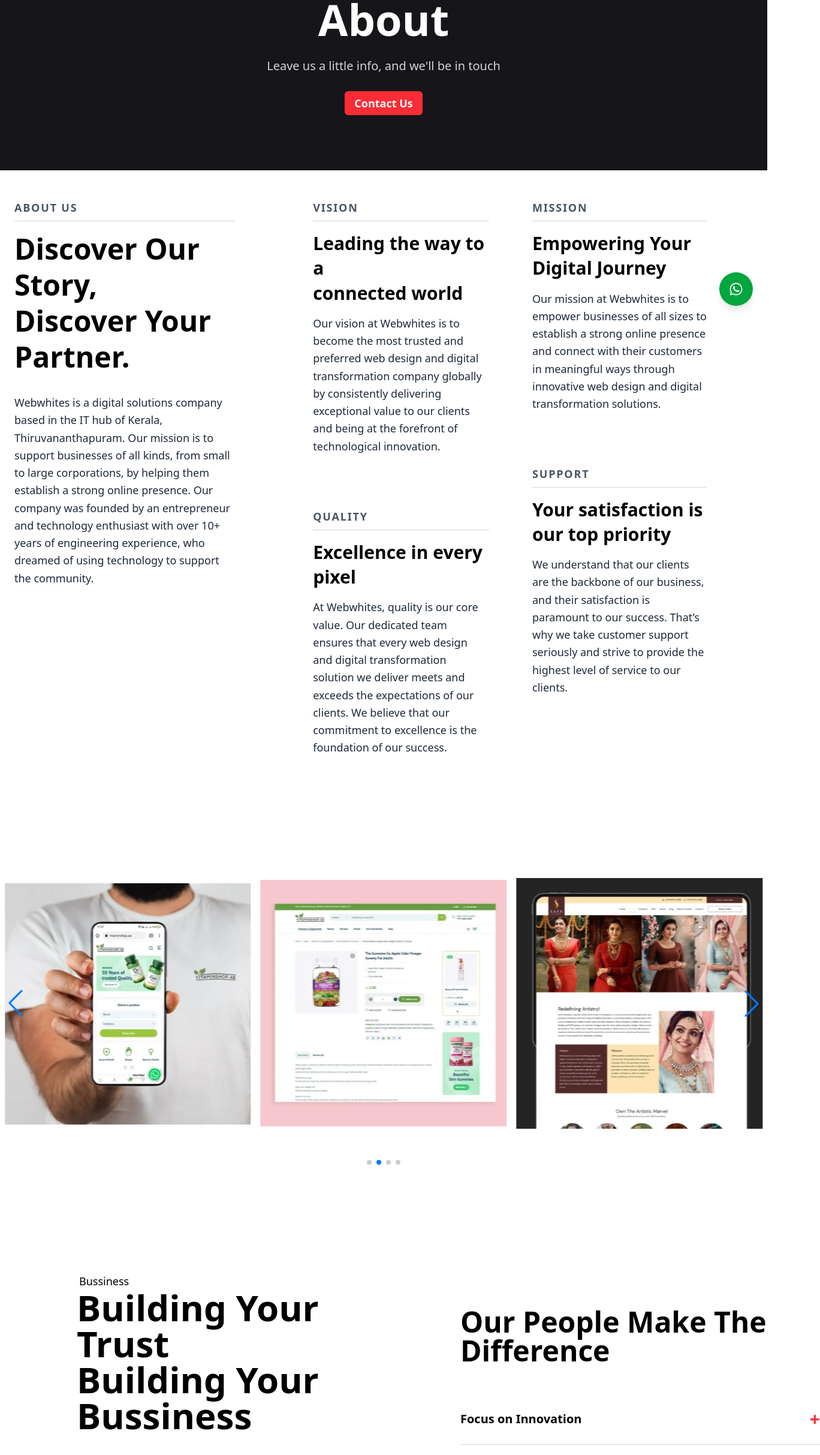
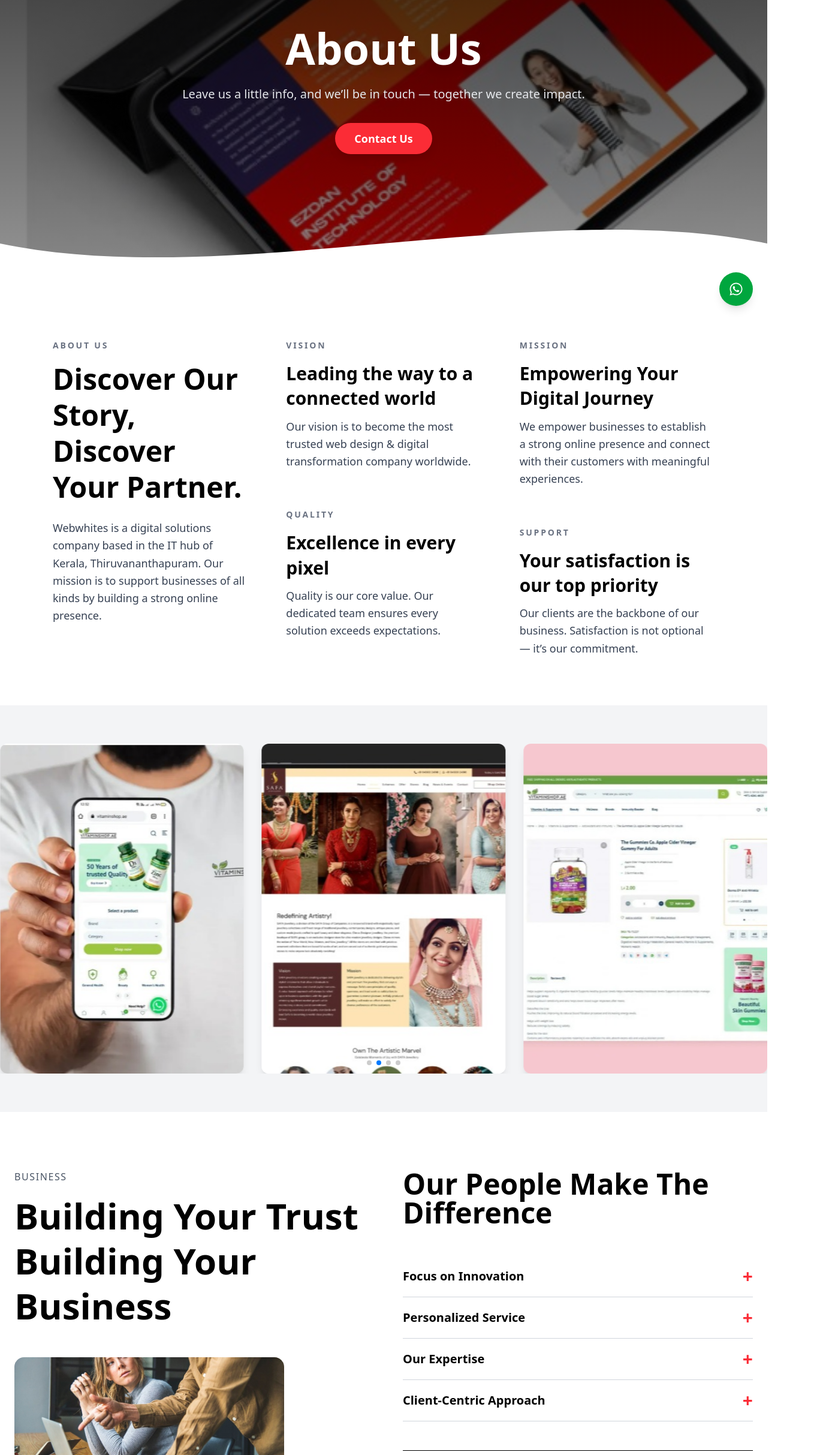
Before and after one commit to Shahab-16/DevXcops, a React (Vite) app in the folder client/: page /about in a window 1280 px wide. Shown: the part 266-2692 px from the top of the page at 60% size, 1368 px wide, since content can reach past the window. Built offline with nearby package versions, Linux system fonts and the light colour scheme.

Commit message:
updated about page

```diff
--- a/client/src/pages/About.jsx
+++ b/client/src/pages/About.jsx
@@ -1,236 +1,197 @@
-import React from "react";
+import React, { useState } from "react";
+import { useNavigate } from "react-router-dom";
+
 import { Swiper, SwiperSlide } from "swiper/react";
-import { Autoplay, Pagination, Navigation } from "swiper/modules";
-import { useState } from "react";
-import { useNavigate } from "react-router-dom";
+import { Autoplay, Pagination } from "swiper/modules";
+
 import img1 from "../assets/img1.jpg";
 import img3 from "../assets/img3.jpg";
 import img4 from "../assets/img4.jpg";
 import img5 from "../assets/img5.jpg";
-import image1 from "../assets/image1.jpg"
+import image1 from "../assets/image1.jpg";
+
 import "swiper/css";
 import "swiper/css/pagination";
-import "swiper/css/navigation";
 
 const About = () => {
-  const navigate=useNavigate();
+  const navigate = useNavigate();
+
   return (
     <div className="flex flex-col">
-      <div className="bg-[#161519] text-white flex justify-center items-center h-[550px]">
-        <div className="mt-[170px] flex flex-col justify-center items-center gap-5 ">
-          <h1 className="font-bold text-7xl">About</h1>
-          <p className="text-gray-300 text-xl py-2">Leave us a little info, and we'll be in touch</p>
-          <button onClick={()=>navigate('/contact')} className="hover:cursor-pointer hover:bg-red-600   bg-red-500 text-white px-4 py-1.5 rounded-md text-lg font-bold"> Contact Us</button>
+
+      {/* ================= HERO SECTION (UPDATED DESIGN) ================= */}
+      <section className="relative h-[680px] w-full overflow-hidden mt-18">
+
+        {/* Background Image */}
+        <div className="absolute inset-0">
+          <img
+            src={img1}
+            className="w-full h-full object-cover"
+            alt="about"
+          />
+        </div>
+
+        {/* Overlay */}
+        <div className="absolute inset-0 bg-gradient-to-b from-black/80 via-black/60 to-black/40"></div>
+
+        {/* Content */}
+        <div className="relative z-10 flex flex-col items-center justify-center text-center text-white h-full px-6">
+
+          <h1 className="text-7xl font-extrabold drop-shadow-xl leading-tight">
+            About Us
+          </h1>
+
+          <p className="text-gray-200 text-xl mt-4 max-w-2xl leading-relaxed">
+            Leave us a little info, and we’ll be in touch — together we create impact.
+          </p>
+
+          <button
+            onClick={() => navigate("/contact")}
+            className="mt-8 bg-red-500 hover:bg-red-600 px-8 py-3 rounded-full text-lg font-bold shadow-lg transition-all duration-300"
+          >
+            Contact Us
+          </button>
+        </div>
+
+        {/* Curve Bottom */}
+        <div className="absolute bottom-0 left-0 w-full overflow-hidden leading-none">
+          <svg
+            viewBox="0 0 500 150"
+            preserveAspectRatio="none"
+            className="w-full h-[120px]"
+          >
+            <path
+              d="M0.00,49.98 C150.00,150.00 349.74,-49.98 500.00,49.98 L500.00,150.00 L0.00,150.00 Z"
+              className="fill-white"
+            ></path>
+          </svg>
+        </div>
+      </section>
+
+
+      {/* ================= ABOUT 3 COLUMN ================= */}
+      <section className="max-w-6xl mx-auto px-6 py-20 grid lg:grid-cols-3 gap-16">
+
+        {/* ABOUT US */}
+        <div>
+          <SectionLabel>ABOUT US</SectionLabel>
+
+          <SectionHeading>
+            Discover Our Story, Discover Your Partner.
+          </SectionHeading>
+
+          <SectionText>
+            Webwhites is a digital solutions company based in the IT hub of
+            Kerala, Thiruvananthapuram. Our mission is to support businesses
+            of all kinds by building a strong online presence.
+          </SectionText>
+        </div>
+
+        {/* VISION + QUALITY */}
+        <div>
+          <SectionLabel>VISION</SectionLabel>
+          <SectionSubhead>Leading the way to a connected world</SectionSubhead>
+          <SectionText>
+            Our vision is to become the most trusted web design & digital
+            transformation company worldwide.
+          </SectionText>
+
+          <div className="mt-16">
+            <SectionLabel>QUALITY</SectionLabel>
+            <SectionSubhead>Excellence in every pixel</SectionSubhead>
+            <SectionText>
+              Quality is our core value. Our dedicated team ensures every
+              solution exceeds expectations.
+            </SectionText>
           </div>
         </div>
-      <div className="container mx-auto px-6 py-12">
-        <div className="grid md:grid-cols-3 gap-16">
 
-          {/* LEFT — ABOUT */}
+        {/* MISSION + SUPPORT */}
         <div>
-            <h5 className="text-lg font-semibold tracking-widest text-gray-600 mb-4 border-b border-gray-300 pb-2">
-              ABOUT US
-            </h5>
+          <SectionLabel>MISSION</SectionLabel>
+          <SectionSubhead>Empowering Your Digital Journey</SectionSubhead>
+          <SectionText>
+            We empower businesses to establish a strong online presence
+            and connect with their customers with meaningful experiences.
+          </SectionText>
 
-            <h1 className="text-5xl font-bold leading-tight mb-8">
-              Discover Our Story,<br />
-              Discover Your<br />
-              Partner.
-            </h1>
-
-            <p className="text-gray-800 text-lg leading-relaxed">
-              Webwhites is a digital solutions company based in the IT hub of
-              Kerala, Thiruvananthapuram. Our mission is to support
-              businesses of all kinds, from small to large corporations, by
-              helping them establish a strong online presence. Our company
-              was founded by an entrepreneur and technology enthusiast
-              with over 10+ years of engineering experience, who dreamed of
-              using technology to support the community.
-            </p>
-          </div>
-
-          {/* MIDDLE — VISION */}
-          <div className=" w-[294px] ml-[18%]">
-            <h5 className="text-lg font-semibold tracking-widest text-gray-600 mb-4 border-b border-gray-300 pb-2">
-              VISION
-            </h5>
-
-            <h3 className="text-3xl font-bold leading-snug mb-4">
-              Leading the way to a<br />
-              connected world
-            </h3>
-
-            <p className="text-gray-800 text-lg leading-relaxed">
-              Our vision at Webwhites is to become the most trusted and
-              preferred web design and digital transformation company
-              globally by consistently delivering exceptional value to our
-              clients and being at the forefront of technological innovation.
-            </p>
-            <h5 className="text-lg font-semibold tracking-widest text-gray-600 mb-4 border-b border-gray-300 pb-2 mt-[30%]">
-              QUALITY
-            </h5>
-            <h3 className="text-3xl font-bold leading-snug mb-4">Excellence in every pixel</h3>
-            <p className="text-gray-800 text-lg leading-relaxed">
-              At Webwhites, quality is our core value. Our dedicated team ensures
-              that every web design and digital transformation solution we deliver
-              meets and exceeds the expectations of our clients. We believe that our
-              commitment to excellence is the foundation of our success.
-
-            </p>
-          </div>
-
-          {/* RIGHT — MISSION */}
-          <div className=" w-[291px]">
-            <h5 className="text-lg font-semibold tracking-widest text-gray-600 mb-4 border-b border-gray-300 pb-2">
-              MISSION
-            </h5>
-
-            <h3 className="text-3xl font-bold leading-snug mb-4">
-              Empowering Your<br />
-              Digital Journey
-            </h3>
-
-            <p className="text-gray-800 text-lg leading-relaxed">
-              Our mission at Webwhites is to empower businesses of all
-              sizes to establish a strong online presence and connect with
-              their customers in meaningful ways through innovative web
-              design and digital transformation solutions.
-            </p>
-            <h5 className="text-lg font-semibold tracking-widest text-gray-600 mb-4 border-b border-gray-300 pb-2 mt-[30%]">
-              SUPPORT
-            </h5>
-            <h3 className="text-3xl font-bold leading-snug mb-4">Your satisfaction is
-              our top priority
-            </h3>
-            <p className="text-gray-800 text-lg leading-relaxed">
-              We understand that our clients are the backbone of our business, and
-              their satisfaction is paramount to our success. That’s why we take
-              customer support seriously and strive to provide the highest level of
-              service to our clients.
-
-            </p>
-          </div>
-
+          <div className="mt-16">
+            <SectionLabel>SUPPORT</SectionLabel>
+            <SectionSubhead>Your satisfaction is our top priority</SectionSubhead>
+            <SectionText>
+              Our clients are the backbone of our business. Satisfaction is
+              not optional — it’s our commitment.
+            </SectionText>
           </div>
         </div>
-      <div className="container mx-auto  py-20">
+      </section>
+
+      {/* ================= SLIDER ================= */}
+      <section className="bg-gray-100 py-16">
+        <div className="max-w-7xl mx-auto">
           <Swiper
-          modules={[Autoplay, Pagination, Navigation]}
+            modules={[Autoplay, Pagination]}
             slidesPerView={3}
             loop={true}
             pagination={{ clickable: true }}
-          navigation={true}
-          autoplay={{ delay: 2500, disableOnInteraction: false }}
-          className=""
+            autoplay={{ delay: 3000 }}
+            spaceBetween={30}
           >
-          <SwiperSlide>
-            <div className="flex justify-center">
-              <div className="bg-white p-2 overflow-hidden">
+            {[img1, img3, img4, img5].map((src, i) => (
+              <SwiperSlide key={i}>
+                <div className="rounded-xl overflow-hidden shadow-lg bg-white">
                   <img
-                  src={img1}
-                  alt="Portfolio"
-                  className="mx-auto h-[550px] w-auto object-contain"
+                    src={src}
+                    className="object-cover w-full h-[550px]"
+                    alt="portfolio"
                   />
                 </div>
-            </div>
               </SwiperSlide>
-          <SwiperSlide>
-            <div className="flex justify-center">
-              <div className="bg-white p-2 overflow-hidden">
-                <img
-                  src={img3}
-                  alt="Portfolio"
-                  className="mx-auto h-[550px] w-auto object-contain"
-                />
-              </div>
-            </div>
-          </SwiperSlide>
-          <SwiperSlide>
-            <div className="flex justify-center">
-              <div className="bg-white p-2 overflow-hidden">
-                <img
-                  src={img5}
-                  alt="Portfolio"
-                  className="mx-auto h-[550px] w-auto object-contain"
-                />
-              </div>
-            </div>
-          </SwiperSlide>
-
-          <SwiperSlide>
-            <div className="flex justify-center">
-              <div className="bg-white p-2 overflow-hidden">
-                <img
-                  src={img4}
-                  alt="Portfolio"
-                  className="mx-auto h-[550px] w-auto object-contain"
-                />
-              </div>
-            </div>
-          </SwiperSlide>
+            ))}
           </Swiper>
         </div>
-      <div className="grid grid-cols-2 items-center">
-        {/* image */}
-        <div className=" h-[950px]">
-          <div className="flex flex-col ml-[20%]">
-            <h3 className="ml-1 text-lg">Bussiness</h3>
-            <h2 className="font-bold text-6xl">Building Your Trust</h2>
-            <h2 className="font-bold text-6xl">Building Your Bussiness</h2>
-          </div>
-          <div className="ml-0 mt-[10%]">
-            <img className="h-[400px] " src={image1} alt="" />
-          </div>
-          <div className="w-full flex justify-between mt-[10%] px-[8%]">
+      </section>
 
-            {/* LEFT SIDE */}
-            <div>
-              <h3 className="text-lg tracking-widest uppercase text-gray-600">
-                Customer Satisfaction
-              </h3>
-              <h1 className="text-5xl font-semibold  mt-3">
-                Check the reviews from our happy customers.
+      {/* ================= BUSINESS SECTION ================= */}
+      <section className="max-w-7xl mx-auto py-24 grid md:grid-cols-2 px-6 gap-16">
+
+        {/* LEFT TEXT */}
+        <div className="">
+          <h3 className="uppercase text-gray-600 tracking-widest">Business</h3>
+          <h1 className="text-6xl font-bold leading-tight mt-4">
+            Building Your Trust<br />Building Your Business
           </h1>
-            </div>
+
+          <img src={image1} className="mt-12 rounded-2xl w-[450px]" />
         </div>
 
-
-        </div>
-        {/* table*/}
-        <div className="mb-[10%] mt-[10%] ml-[20%]">
-          <div className="w-[600px] mx-auto mt-20 mb-[10%]">
-            <h1 className="font-semibold text-5xl mb-12">
+        {/* RIGHT ACCORDION + TESTIMONIAL */}
+        <div>
+          <h1 className="text-5xl font-semibold mb-12">
             Our People Make The Difference
           </h1>
 
           <Accordion title="Focus on Innovation">
-              We continually explore new technologies and creative strategies to deliver
-              innovative solutions that help our clients stay ahead.
+            We explore new technologies to deliver innovative solutions.
           </Accordion>
 
           <Accordion title="Personalized Service">
-              Our team works closely with each client to understand their goals and provide
-              tailored solutions that suit their business.
+            We understand each client's goals to provide tailored results.
           </Accordion>
 
           <Accordion title="Our Expertise">
-              With years of experience in digital transformation, our team brings deep
-              expertise across web design, UI/UX, development, and branding.
+            We bring years of digital transformation experience.
           </Accordion>
 
           <Accordion title="Client-Centric Approach">
-              We build long-term relationships by focusing on our clients' needs and
-              delivering measurable results that help their business grow.
+            We build long-term partnerships through measurable growth.
           </Accordion>
-          </div>
-          <div className="ml-auto">
-            <p className="text-xl leading-relaxed text-gray-800">
-              "Working with Webwhites was a game-changer for my business. They developed
-              an e-commerce site for my Vitamin Shop that perfectly represented my brand
-              and helped increase our online sales. The team was responsive,
-              knowledgeable, and provided exceptional service throughout the entire
-              process. I highly recommend Webwhites to any business looking for
-              professional e-commerce solutions."
+
+          <div className="mt-12 border-t pt-12">
+            <p className="text-xl text-gray-800 leading-relaxed">
+              "Working with Webwhites was a game-changer for my business.
+              They developed an e-commerce site that helped increase our
+              online sales. The team was responsive and knowledgeable."
             </p>
 
             <div className="mt-6">
@@ -240,38 +201,61 @@ const About = () => {
               </p>
             </div>
 
-            {/* Pagination dots */}
-            <div className="flex justify-end gap-2 mt-8">
-              <span className="w-2 h-2 rounded-full bg-gray-300"></span>
-              <span className="w-2 h-2 rounded-full bg-black"></span>
+            <div className="flex gap-2 mt-5">
+              <span className="w-2 h-2 bg-black rounded-full"></span>
+              <span className="w-2 h-2 bg-gray-300 rounded-full"></span>
             </div>
           </div>
         </div>
-      </div>
+      </section>
     </div>
   );
 };
 
+
+// UI COMPONENTS
+const SectionLabel = ({ children }) => (
+  <h5 className="text-sm font-semibold tracking-[0.2em] text-gray-500 mb-4">
+    {children}
+  </h5>
+);
+
+const SectionHeading = ({ children }) => (
+  <h1 className="text-5xl font-bold leading-tight mb-6">
+    {children}
+  </h1>
+);
+
+const SectionSubhead = ({ children }) => (
+  <h3 className="text-3xl font-bold mb-3 leading-snug">
+    {children}
+  </h3>
+);
+
+const SectionText = ({ children }) => (
+  <p className="text-gray-700 text-lg leading-relaxed">
+    {children}
+  </p>
+);
+
+// Accordions
 const Accordion = ({ title, children }) => {
   const [open, setOpen] = useState(false);
 
   return (
-    <div>
+    <div className="border-b border-gray-300 py-4 transition-all">
       <button
         onClick={() => setOpen(!open)}
-        className="w-full flex justify-between items-center py-6 text-left"
+        className="w-full flex justify-between items-center text-left"
       >
-        <span className="text-xl font-semibold text-black">{title}</span>
-        <span className="text-red-500 text-3xl font-bold">
+        <span className="text-xl font-semibold">{title}</span>
+        <span className="text-3xl font-bold text-red-500">
           {open ? "−" : "+"}
         </span>
       </button>
 
-      {/* Separator */}
-      <div className="border-b border-gray-300 w-full"></div>
-
       {open && (
-        <div className="py-4 text-gray-700 text-lg leading-relaxed">
+        <div className="pt-4 text-gray-600 text-lg leading-relaxed animate-fadeIn">
           {children}
         </div>
       )}
```
Lines whose indentation alone changed are shown as unchanged.
